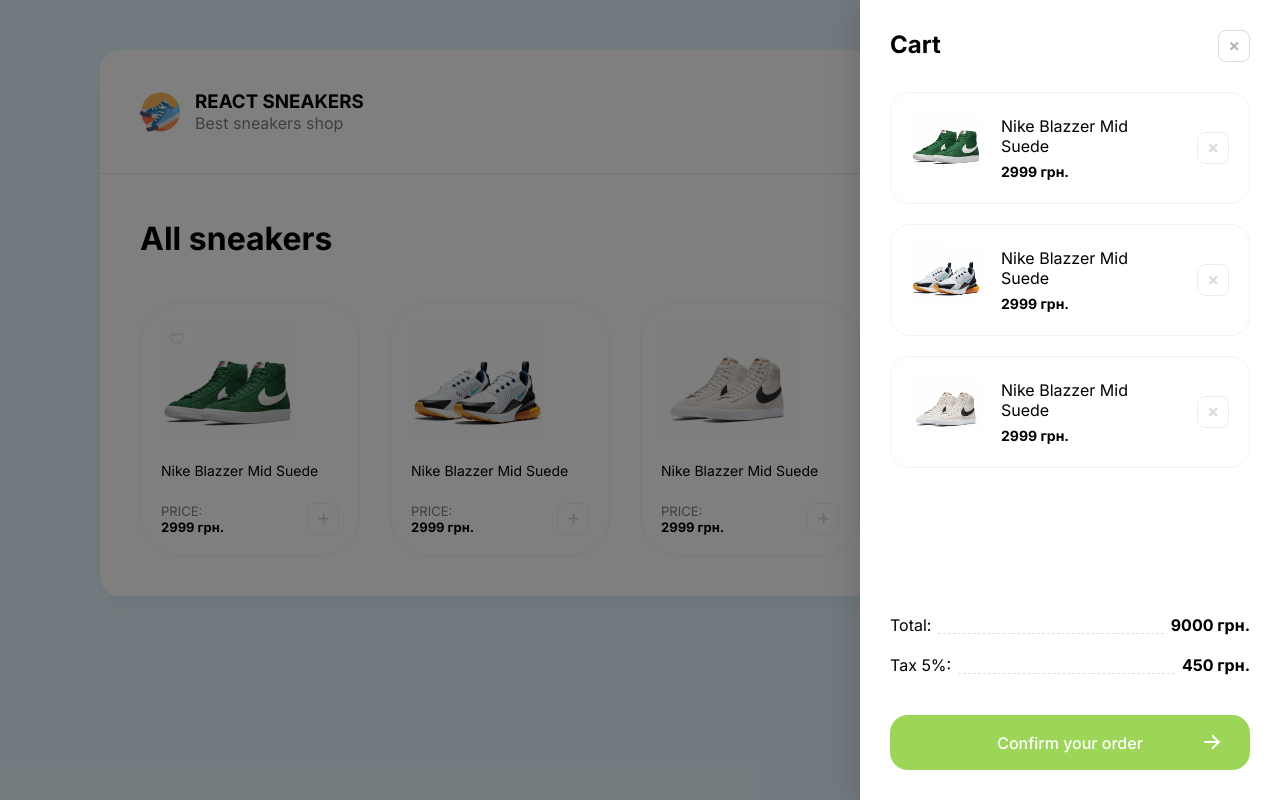
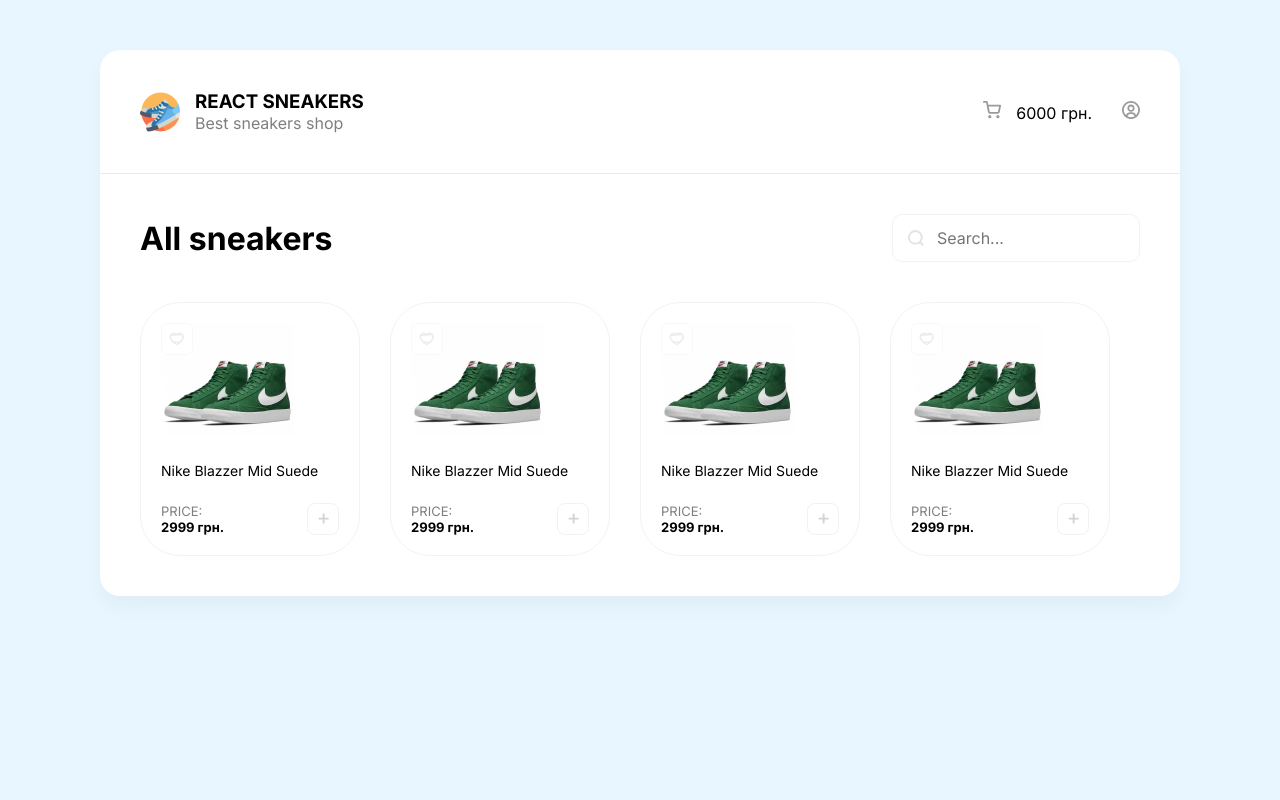
Before and after one commit to ogavashi/react-sneakers, a React (Create React App) app: page / in a window 1280 px wide. Built offline with nearby package versions, Linux system fonts and the light colour scheme.

Commit message:
Divided design into react components

```diff
--- a/src/App.js
+++ b/src/App.js
@@ -1,84 +1,12 @@
+import Card from "./components/Card";
+import Drawer from "./components/Drawer";
+import Header from "./components/Header";
+
 function App() {
   return (
     <div className="wrapper clear">
-      <div className="overlay">
-        <div className="drawer">
-          <h2 className="d-flex justify-between mb-30">
-            Cart <img className="cu-p removeBtn" src="img/btn-remove.svg" alt="Remove" />
-          </h2>
-          <div className="items">
-            <div className="cartItem d-flex align-center mb-20">
-              <div
-                style={{ backgroundImage: "url(/img/sneakers/1.jpg)" }}
-                className="cartItemImg"
-              ></div>
-              <div className="mr-20 flex">
-                <p className="mb-5">Nike Blazzer Mid Suede</p>
-                <b>2999 грн.</b>
-              </div>
-              <img className="removeBtn" src="img/btn-remove.svg" alt="Remove" />
-            </div>
-            <div className="cartItem d-flex align-center mb-20">
-              <div
-                style={{ backgroundImage: "url(/img/sneakers/2.jpg)" }}
-                className="cartItemImg"
-              ></div>
-              <div className="mr-20 flex">
-                <p className="mb-5">Nike Blazzer Mid Suede</p>
-                <b>2999 грн.</b>
-              </div>
-              <img className="removeBtn" src="img/btn-remove.svg" alt="Remove" />
-            </div>
-            <div className="cartItem d-flex align-center mb-20">
-              <div
-                style={{ backgroundImage: "url(/img/sneakers/3.jpg)" }}
-                className="cartItemImg"
-              ></div>
-              <div className="mr-20 flex">
-                <p className="mb-5">Nike Blazzer Mid Suede</p>
-                <b>2999 грн.</b>
-              </div>
-              <img className="removeBtn" src="img/btn-remove.svg" alt="Remove" />
-            </div>
-          </div>
-          <div className="cartTotalBlock">
-            <ul>
-              <li>
-                <span>Total: </span>
-                <div></div>
-                <b> 9000 грн. </b>
-              </li>
-              <li>
-                <span>Tax 5%:</span>
-                <div></div>
-                <b>450 грн.</b>
-              </li>
-            </ul>
-            <button className="greenButton">
-              Confirm your order <img src="img/arrow.svg" alt="Arrow" />
-            </button>
-          </div>
-        </div>
-      </div>
-
-      <header className="p-40 d-flex justify-between align-center">
-        <div className="d-flex align-center">
-          <img className="mr-15" width={40} height={40} src="/img/logo.png" alt="Logo" />
-          <div>
-            <h3 className="text-uppercase">React Sneakers</h3>
-            <p className="opacity-5">Best sneakers shop</p>
-          </div>
-        </div>
-        <ul className="d-flex">
-          <li className="mr-30">
-            <img className="mr-15" width={18} height={18} src="/img/cart.svg" alt="Cart" />
-            <span>6000 грн.</span>
-          </li>
-          <li>
-            <img width={18} height={18} src="/img/user.svg" alt="User" />
-          </li>
-        </ul>
-      </header>
+      <Drawer />
+      <Header />
       <div className="content p-40">
         <div className="d-flex align-center justify-between mb-40">
           <h1>All sneakers</h1>
@@ -87,62 +15,11 @@
             <input placeholder="Search..." />
           </div>
         </div>
-        <div className="sneakers d-flex">
-          <div className="card">
-            <div className="favourite">
-              <img src="/img/unliked.svg" alt="Unliked" />
-            </div>
-            <img width={133} height={112} src="/img/sneakers/1.jpg" alt="Sneakers" />
-            <h5>Nike Blazzer Mid Suede</h5>
-            <div className="d-flex justify-between align-center">
-              <div className="d-flex flex-column">
-                <span>Price:</span>
-                <b>2999 грн.</b>
-              </div>
-              <button className="button">
-                <img width={11} height={11} src="/img/plus.svg" alt="Add"></img>
-              </button>
-            </div>
-          </div>
-          <div className="card">
-            <img width={133} height={112} src="/img/sneakers/2.jpg" alt="Sneakers" />
-            <h5>Nike Blazzer Mid Suede</h5>
-            <div className="d-flex justify-between align-center">
-              <div className="d-flex flex-column">
-                <span>Price:</span>
-                <b>2999 грн.</b>
-              </div>
-              <button className="button">
-                <img width={11} height={11} src="/img/plus.svg" alt="Add"></img>
-              </button>
-            </div>
-          </div>
-          <div className="card">
-            <img width={133} height={112} src="/img/sneakers/3.jpg" alt="Sneakers" />
-            <h5>Nike Blazzer Mid Suede</h5>
-            <div className="d-flex justify-between align-center">
-              <div className="d-flex flex-column">
-                <span>Price:</span>
-                <b>2999 грн.</b>
-              </div>
-              <button className="button">
-                <img width={11} height={11} src="/img/plus.svg" alt="Add"></img>
-              </button>
-            </div>
-          </div>
-          <div className="card">
-            <img width={133} height={112} src="/img/sneakers/4.jpg" alt="Sneakers" />
-            <h5>Nike Blazzer Mid Suede</h5>
-            <div className="d-flex justify-between align-center">
-              <div className="d-flex flex-column">
-                <span>Price:</span>
-                <b>2999 грн.</b>
-              </div>
-              <button className="button">
-                <img width={11} height={11} src="/img/plus.svg" alt="Add"></img>
-              </button>
-            </div>
-          </div>
+        <div className="d-flex">
+          <Card />
+          <Card />
+          <Card />
+          <Card />
         </div>
       </div>
     </div>
--- /dev/null
+++ b/src/components/Card.jsx
@@ -0,0 +1,24 @@
+const Card = () => {
+  return (
+    <div>
+      <div className="card">
+        <div className="favourite">
+          <img src="/img/unliked.svg" alt="Unliked" />
+        </div>
+        <img width={133} height={112} src="/img/sneakers/1.jpg" alt="Sneakers" />
+        <h5>Nike Blazzer Mid Suede</h5>
+        <div className="d-flex justify-between align-center">
+          <div className="d-flex flex-column">
+            <span>Price:</span>
+            <b>2999 грн.</b>
+          </div>
+          <button className="button">
+            <img width={11} height={11} src="/img/plus.svg" alt="Add"></img>
+          </button>
+        </div>
+      </div>
+    </div>
+  );
+};
+
+export default Card;
--- /dev/null
+++ b/src/components/Drawer.jsx
@@ -0,0 +1,67 @@
+const Drawer = () => {
+  return (
+    <div>
+      <div style={{ display: "none" }} className="overlay">
+        <div className="drawer">
+          <h2 className="d-flex justify-between mb-30">
+            Cart <img className="cu-p removeBtn" src="img/btn-remove.svg" alt="Remove" />
+          </h2>
+          <div className="items">
+            <div className="cartItem d-flex align-center mb-20">
+              <div
+                style={{ backgroundImage: "url(/img/sneakers/1.jpg)" }}
+                className="cartItemImg"
+              ></div>
+              <div className="mr-20 flex">
+                <p className="mb-5">Nike Blazzer Mid Suede</p>
+                <b>2999 грн.</b>
+              </div>
+              <img className="removeBtn" src="img/btn-remove.svg" alt="Remove" />
+            </div>
+            <div className="cartItem d-flex align-center mb-20">
+              <div
+                style={{ backgroundImage: "url(/img/sneakers/2.jpg)" }}
+                className="cartItemImg"
+              ></div>
+              <div className="mr-20 flex">
+                <p className="mb-5">Nike Blazzer Mid Suede</p>
+                <b>2999 грн.</b>
+              </div>
+              <img className="removeBtn" src="img/btn-remove.svg" alt="Remove" />
+            </div>
+            <div className="cartItem d-flex align-center mb-20">
+              <div
+                style={{ backgroundImage: "url(/img/sneakers/3.jpg)" }}
+                className="cartItemImg"
+              ></div>
+              <div className="mr-20 flex">
+                <p className="mb-5">Nike Blazzer Mid Suede</p>
+                <b>2999 грн.</b>
+              </div>
+              <img className="removeBtn" src="img/btn-remove.svg" alt="Remove" />
+            </div>
+          </div>
+          <div className="cartTotalBlock">
+            <ul>
+              <li>
+                <span>Total: </span>
+                <div></div>
+                <b> 9000 грн. </b>
+              </li>
+              <li>
+                <span>Tax 5%:</span>
+                <div></div>
+                <b>450 грн.</b>
+              </li>
+            </ul>
+            <button className="greenButton">
+              Confirm your order <img src="img/arrow.svg" alt="Arrow" />
+            </button>
+          </div>
+        </div>
+      </div>
+    </div>
+  );
+};
+
+export default Drawer;
--- /dev/null
+++ b/src/components/Header.jsx
@@ -0,0 +1,26 @@
+const Header = () => {
+  return (
+    <div>
+      <header className="p-40 d-flex justify-between align-center">
+        <div className="d-flex align-center">
+          <img className="mr-15" width={40} height={40} src="/img/logo.png" alt="Logo" />
+          <div>
+            <h3 className="text-uppercase">React Sneakers</h3>
+            <p className="opacity-5">Best sneakers shop</p>
+          </div>
+        </div>
+        <ul className="d-flex">
+          <li className="mr-30">
+            <img className="mr-15" width={18} height={18} src="/img/cart.svg" alt="Cart" />
+            <span>6000 грн.</span>
+          </li>
+          <li>
+            <img width={18} height={18} src="/img/user.svg" alt="User" />
+          </li>
+        </ul>
+      </header>
+    </div>
+  );
+};
+
+export default Header;
```
